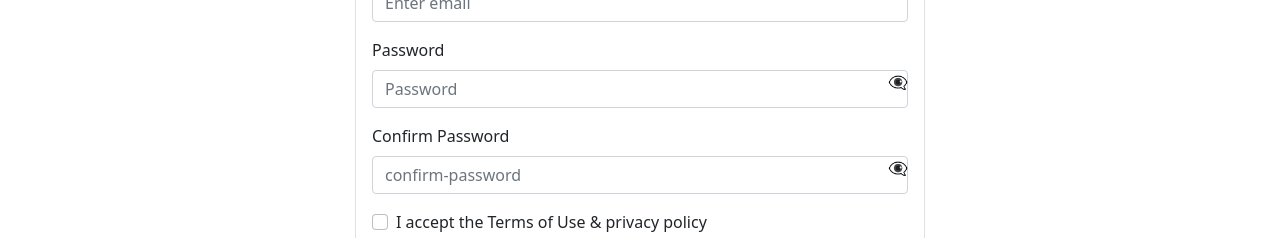
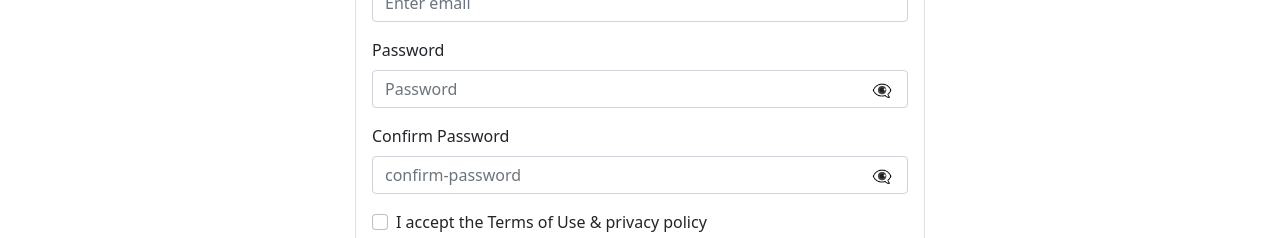
Before and after one commit to Pranto40/palwan-fitness-club, a React (Create React App) app: page /signUp in a window 1280 px wide. Shown: the part 274-512 px from the top of the page. Built offline with nearby package versions, Linux system fonts and the light colour scheme; no server answers.

Commit message:
error message added

```diff
--- a/src/components/Login/Login.js
+++ b/src/components/Login/Login.js
@@ -76,15 +76,15 @@ const Login = () => {
             <Form.Group className="mb-3" controlId="formBasicEmail">
                 <Form.Label>Email address</Form.Label>
                 <Form.Control type="email" placeholder="Enter email" onChange={handleEmailChange} />
-                {errors?.email && <p className="error-message">{errors.email}</p>}
+                {errors?.email && <p style={{color: 'red'}}>{errors.email}</p>}
             </Form.Group>
 
             <Form.Group className="mb-3" controlId="formBasicPassword">
                 <Form.Label>Password</Form.Label>
                 <div className="position-relative">
                 <Form.Control type={showPass ? "text" : "password"} placeholder="Password" onChange={handlePasswordChange} />
-                {errors?.password && <p className="error-message">{errors.password}</p>}
-                <p className="position-absolute top-0 end-0" onClick={() => setShowPass(!showPass)}>👁‍🗨</p>
+                {errors?.password && <p style={{color: 'red'}}>{errors.password}</p>}
+                <p className="position-absolute top-0 end-0 mt-2 me-3" onClick={() => setShowPass(!showPass)}>👁‍🗨</p>
                 </div>
             </Form.Group>
             <Form.Group className="mb-3" controlId="formBasicCheckbox">
--- a/src/components/SignUp/SignUp.js
+++ b/src/components/SignUp/SignUp.js
@@ -80,22 +80,22 @@ const SignUp = () => {
             <Form.Group className="mb-3" controlId="formBasicEmail">
                 <Form.Label>Email address</Form.Label>
                 <Form.Control type="email" placeholder="Enter email"  onChange={handleEmailChange} />
-                {errors?.email && <p className="error-message">{errors.email}</p>}
+                {errors?.email && <p style={{color: 'red'}}>{errors.email}</p>}
             </Form.Group>
 
             <Form.Group className="mb-3" controlId="formBasicPassword">
                 <Form.Label>Password</Form.Label>
                 <div className="position-relative">
                 <Form.Control type={showPass ? "text" : "password"} placeholder="Password" onChange={handlePasswordChange} />
-                {errors?.password && <p className="error-message">{errors.password}</p>}
-                <p className="position-absolute top-0 end-0" onClick={() => setShowPass(!showPass)}>👁‍🗨</p>
+                {errors?.password && <p style={{color: 'red'}}>{errors.password}</p>}
+                <p className="position-absolute top-0 end-0 mt-2 me-3" onClick={() => setShowPass(!showPass)}>👁‍🗨</p>
                 </div>
             </Form.Group>
             <Form.Group className="mb-3" controlId="formBasicPassword">
                 <Form.Label>Confirm Password</Form.Label>
                 <div className="position-relative">
                 <Form.Control type={showPassconfirm ? "text" : "password"} placeholder="confirm-password"  onChange={handleConfirmPasswordChange} />
-                <p className="position-absolute top-0 end-0" onClick={() => setShowPassConfirm(!showPassconfirm)}>👁‍🗨</p>
+                <p className="position-absolute top-0 end-0 mt-2 me-3" onClick={() => setShowPassConfirm(!showPassconfirm)}>👁‍🗨</p>
                 </div>
             </Form.Group>
             <Form.Group className="mb-3" controlId="formBasicCheckbox">
```
